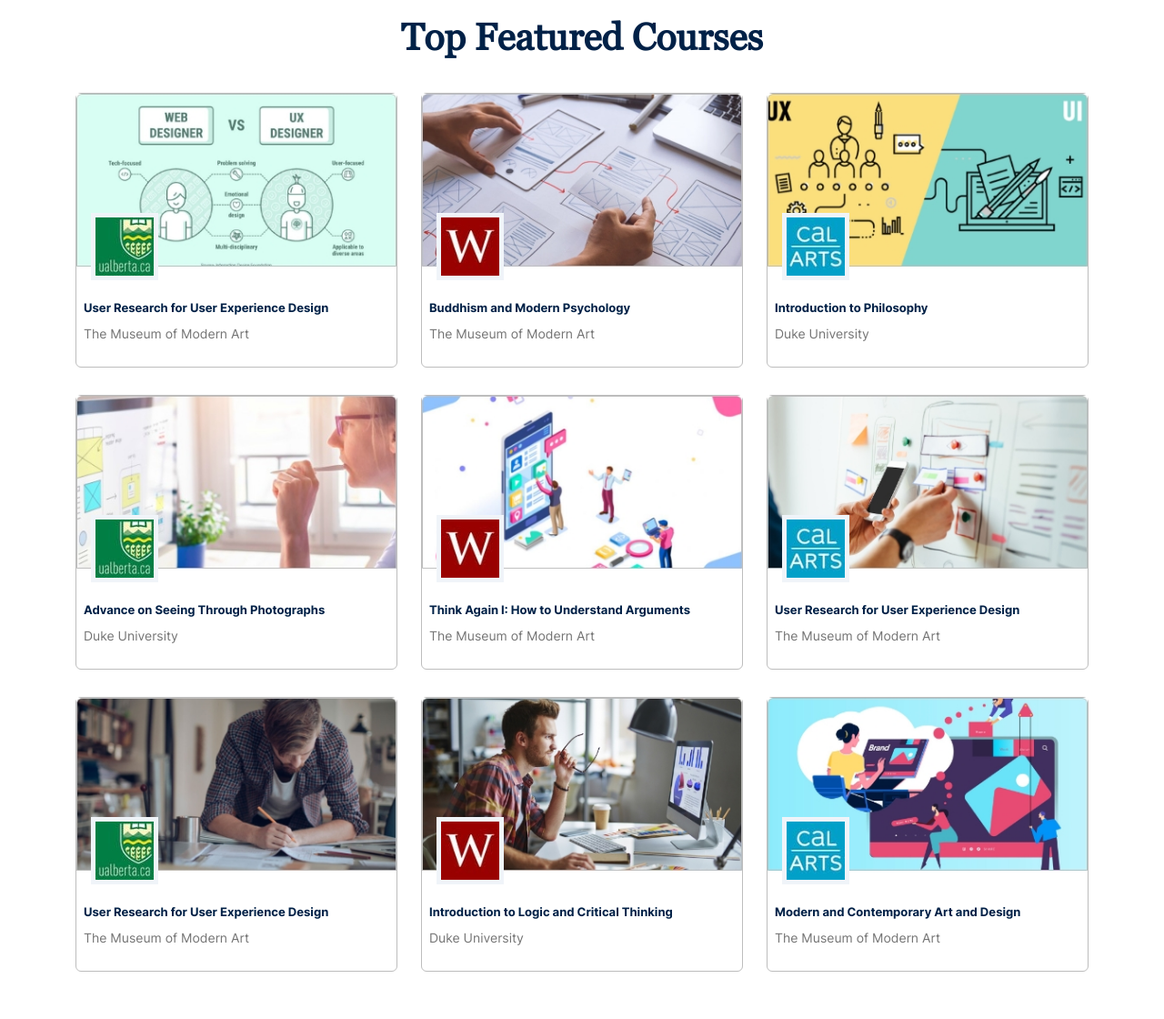
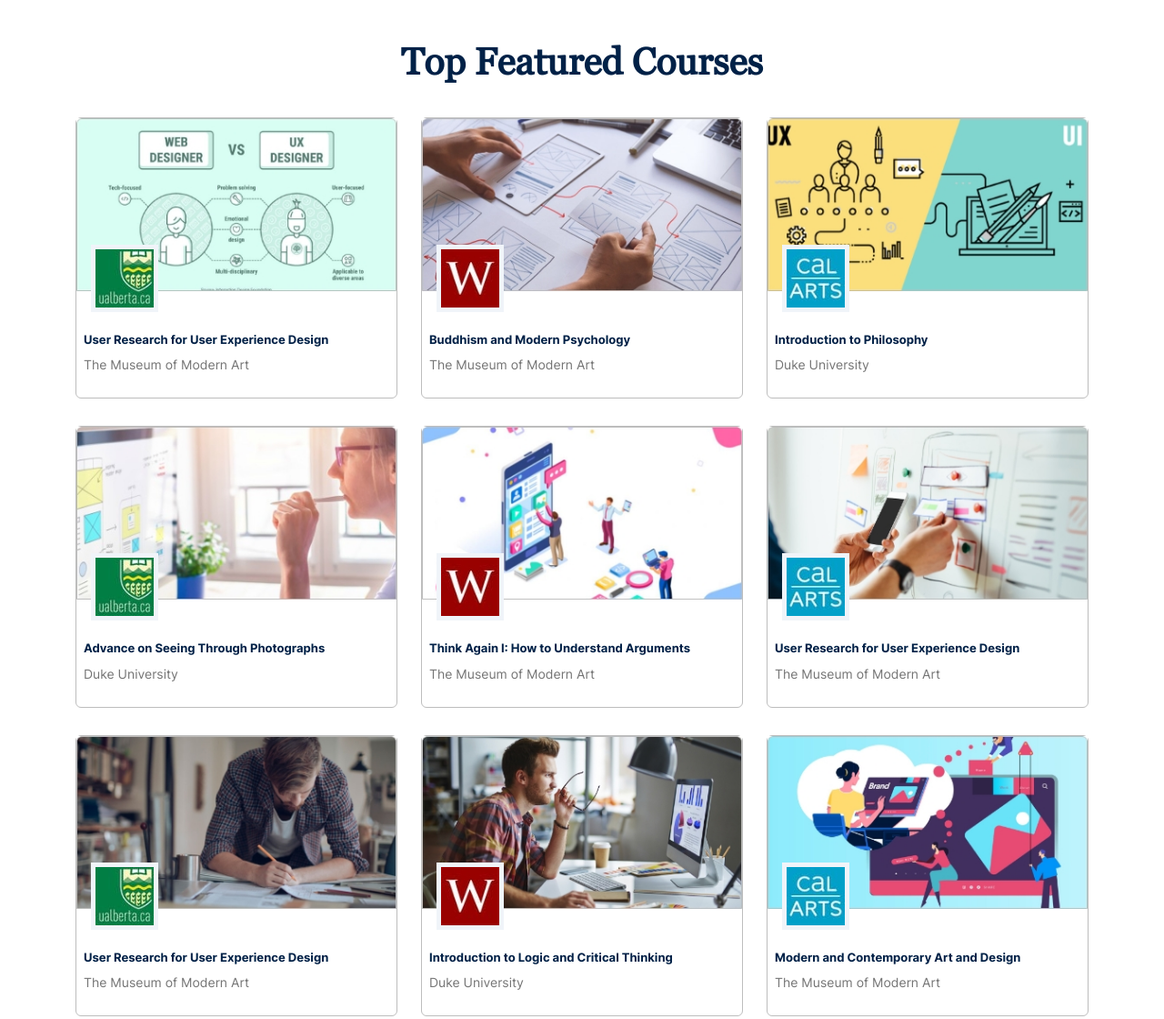
Before and after one commit to islamnashaat03/Courses-Page, a website: page index.html in a window 1280 px wide. Shown: the part 880-2000 px from the top of the page at 91% size. Drawn offline with Linux system fonts and the light colour scheme; files whose address does not match are found by name.

Commit message:
subscribe now

```diff
--- a/content/js/main.js
+++ b/content/js/main.js
@@ -32,6 +32,14 @@ document.getElementById("end").innerHTML = "TIME UP!!";
 
 // });
 
+  function scrllFunction(){
+    var elmnt = document.getElementById("counter-div"),
+        scrll = elmnt.scrollTop;
+    console.log(scrll);
+  }
+
+
+
 const counters = document.querySelectorAll(".course-published__count");
 const speed = 300;
 
@@ -49,5 +57,5 @@ counters.forEach((counter) => {
       count.innerText = target;
     }
   };
-  updateCount();
+  // updateCount();
 });
--- a/content/sass/Component/my-card.scss
+++ b/content/sass/Component/my-card.scss
@@ -45,3 +45,19 @@
         }
     }
 }
+.outer {
+    position: relative;
+    &:before {
+        display: block;
+        content: "";
+        width: 100%;
+      padding-top: (9 / 16) * 100%;
+    }
+    > .inner {
+        position: absolute;
+        top: 0;
+        right: 0;
+        bottom: 0;
+        left: 0;
+    }
+}
--- a/content/sass/Layout/_subscribe-now.scss
+++ b/content/sass/Layout/_subscribe-now.scss
@@ -7,6 +7,7 @@
             text-align: left;
             color: $mainColor1;
             font-weight: bold;
+            margin-bottom: -15px;
         }
         .subscribe-now__content__quote{
             font-family: $font1;
@@ -66,3 +67,12 @@
 
     }
 }
+@media only screen and (min-width:1024px) {
+    .subscribe-now {
+        .subscribe-now__content{
+            .subscribe-now__content__quote{
+                width: 75%;
+            }
+        }
+    }
+}
--- a/index.html
+++ b/index.html
@@ -144,8 +144,8 @@
             <div class="row">
                 <div class="col-xs-12 col-sm-6 col-md-4 col-lg-4 col--edit ">
                     <div class="my-card">
-                        <div class="my-card__image">
-                            <img src="content/images/card-1.jpg" alt="">
+                        <div class="my-card__image outer">
+                            <img src="content/images/card-1.jpg" alt="" class="inner">
                             <div class="my-card__small-img">
                                 <img src="content/images/coursera.jpg" alt="">
                             </div>
@@ -159,8 +159,8 @@
                 </div>
                 <div class="col-xs-12 col-sm-6 col-md-4 col-lg-4 col--edit ">
                     <div class="my-card">
-                        <div class="my-card__image">
-                            <img src="content/images/card-2.jpg" alt="">
+                        <div class="my-card__image outer">
+                            <img src="content/images/card-2.jpg" alt="" class="inner">
                             <div class="my-card__small-img">
                                 <img src="content/images/ACM15324.jpg" alt="">
                             </div>
@@ -174,8 +174,8 @@
                 </div>
                 <div class="col-xs-12 col-sm-6 col-md-4 col-lg-4 col--edit ">
                     <div class="my-card">
-                        <div class="my-card__image">
-                            <img src="content/images/card-3.jpg" alt="">
+                        <div class="my-card__image outer ">
+                            <img src="content/images/card-3.jpg" alt="" class="inner">
                             <div class="my-card__small-img">
                                 <img src="content/images/Logo_180x180.jpg" alt="">
                             </div>
@@ -189,8 +189,8 @@
                 </div>
                 <div class="col-xs-12 col-sm-6 col-md-4 col-lg-4 col--edit ">
                     <div class="my-card">
-                        <div class="my-card__image">
-                            <img src="content/images/card-4.jpg" alt="">
+                        <div class="my-card__image  outer">
+                            <img src="content/images/card-4.jpg" alt="" class="inner">
                             <div class="my-card__small-img">
                                 <img src="content/images/coursera.jpg" alt="">
                             </div>
@@ -204,8 +204,8 @@
                 </div>
                 <div class="col-xs-12 col-sm-6 col-md-4 col-lg-4 col--edit ">
                     <div class="my-card">
-                        <div class="my-card__image">
-                            <img src="content/images/card-5.jpg" alt="">
+                        <div class="my-card__image  outer">
+                            <img src="content/images/card-5.jpg" alt="" class="inner">
                             <div class="my-card__small-img">
                                 <img src="content/images/ACM15324.jpg" alt="">
                             </div>
@@ -219,8 +219,8 @@
                 </div>
                 <div class="col-xs-12 col-sm-6 col-md-4 col-lg-4 col--edit ">
                     <div class="my-card">
-                        <div class="my-card__image">
-                            <img src="content/images/card-6.jpg">
+                        <div class="my-card__image  outer">
+                            <img src="content/images/card-6.jpg" class="inner">
                             <div class="my-card__small-img">
                                 <img src="content/images/Logo_180x180.jpg" alt="">
                             </div>
@@ -234,8 +234,8 @@
                 </div>
                 <div class="col-xs-12 col-sm-6 col-md-4 col-lg-4 col--edit ">
                     <div class="my-card">
-                        <div class="my-card__image">
-                            <img src="content/images/card-7.jpg" alt="">
+                        <div class="my-card__image outer">
+                            <img src="content/images/card-7.jpg" alt="" class="inner">
                             <div class="my-card__small-img">
                                 <img src="content/images/coursera.jpg" alt="">
                             </div>
@@ -249,8 +249,8 @@
                 </div>
                 <div class="col-xs-12 col-sm-6 col-md-4 col-lg-4 col--edit ">
                     <div class="my-card">
-                        <div class="my-card__image">
-                            <img src="content/images/card-8.jpg" alt="">
+                        <div class="my-card__image outer">
+                            <img src="content/images/card-8.jpg" alt="" class="inner">
                             <div class="my-card__small-img">
                                 <img src="content/images/ACM15324.jpg" alt="">
                             </div>
@@ -264,8 +264,8 @@
                 </div>
                 <div class="col-xs-12 col-sm-6 col-md-4 col-lg-4 col--edit ">
                     <div class="my-card">
-                        <div class="my-card__image">
-                            <img src="content/images/card-9.jpg" alt="">
+                        <div class="my-card__image outer">
+                            <img src="content/images/card-9.jpg" alt="" class="inner">
                             <div class="my-card__small-img">
                                 <img src="content/images/Logo_180x180.jpg" alt="">
                             </div>
@@ -322,7 +322,7 @@
     </section>
 <!-- END SUCCESSFUL STUDENT  -->
 <!-- START VISITORS -->
-    <section class="visitors" >
+    <section class="visitors" id="counter-div" onscroll="scrllFunction()" >
         <div class="container">
             <div class="row">
                 <div class="col-xs-12 col-sm-3 col-md-3 col-lg-3 ">
@@ -361,10 +361,10 @@
     <section class="subscribe-now">
         <div class="container">
             <div class="row">
-                <div class="col-md-4 offset-lg-1">
+                <div class="col-md-4 offset-lg-1 ">
                     <img src="content/images/Recruiting.jpg" alt="">
                 </div>
-                <div class="col-md-6">
+                <div class="col-md-6 d-flex align-items-center-">
                     <div class="subscribe-now__content">
                         <h6 class="subscribe-now__content__title">Subscrible now</h6>
                         <h2 class="subscribe-now__content__quote">Get every single update you will get</h2>
```
Also changed, not shown: content/css/main-ltr.css, content/css/main-rtl.css, 2 other files.
